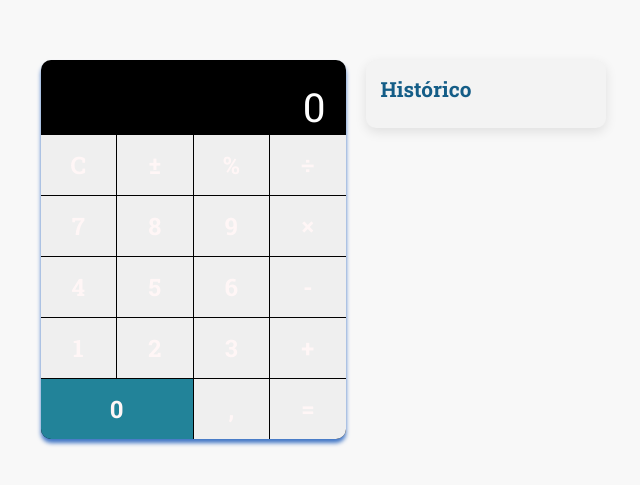
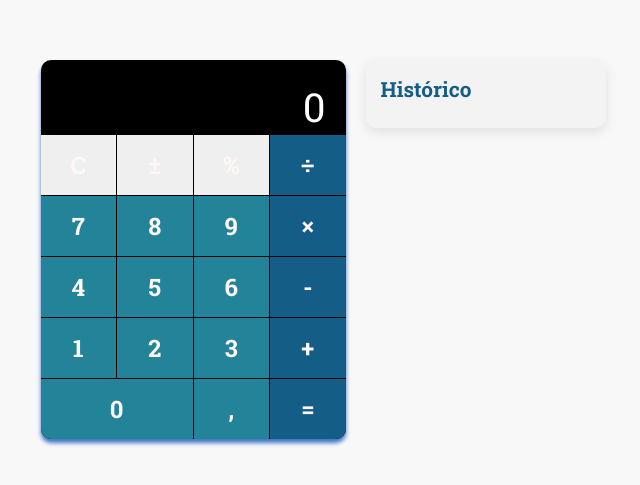
Before and after one commit to CarolineEvelyn/calculadora-em-js, a plain HTML site: page index.html in a window 1280 px wide. Shown: the part 151-636 px from the top of the page, without its empty margins (317-957 px from the left). Drawn offline with Linux system fonts and the light colour scheme; a web font is replaced by a local one.

Commit message:
Update style.css

```diff
--- a/style.css
+++ b/style.css
@@ -55,15 +55,15 @@ body{
     grid-column: span 2; /*zero ocupa o espaço de duas casas*/
 }
 
-.fundo-cinzaclaro, .buttonzero{
+.fundo-azulclaro, .buttonzero{
     background-color: #228399;
 }
 
-.fundo-cinza{
+.fundo-azul{
     background-color: #0e374e;
 }
 
-.fundo-laranja{
+.fundo-azul1{
     background-color: #145d87;
 }
 
```
